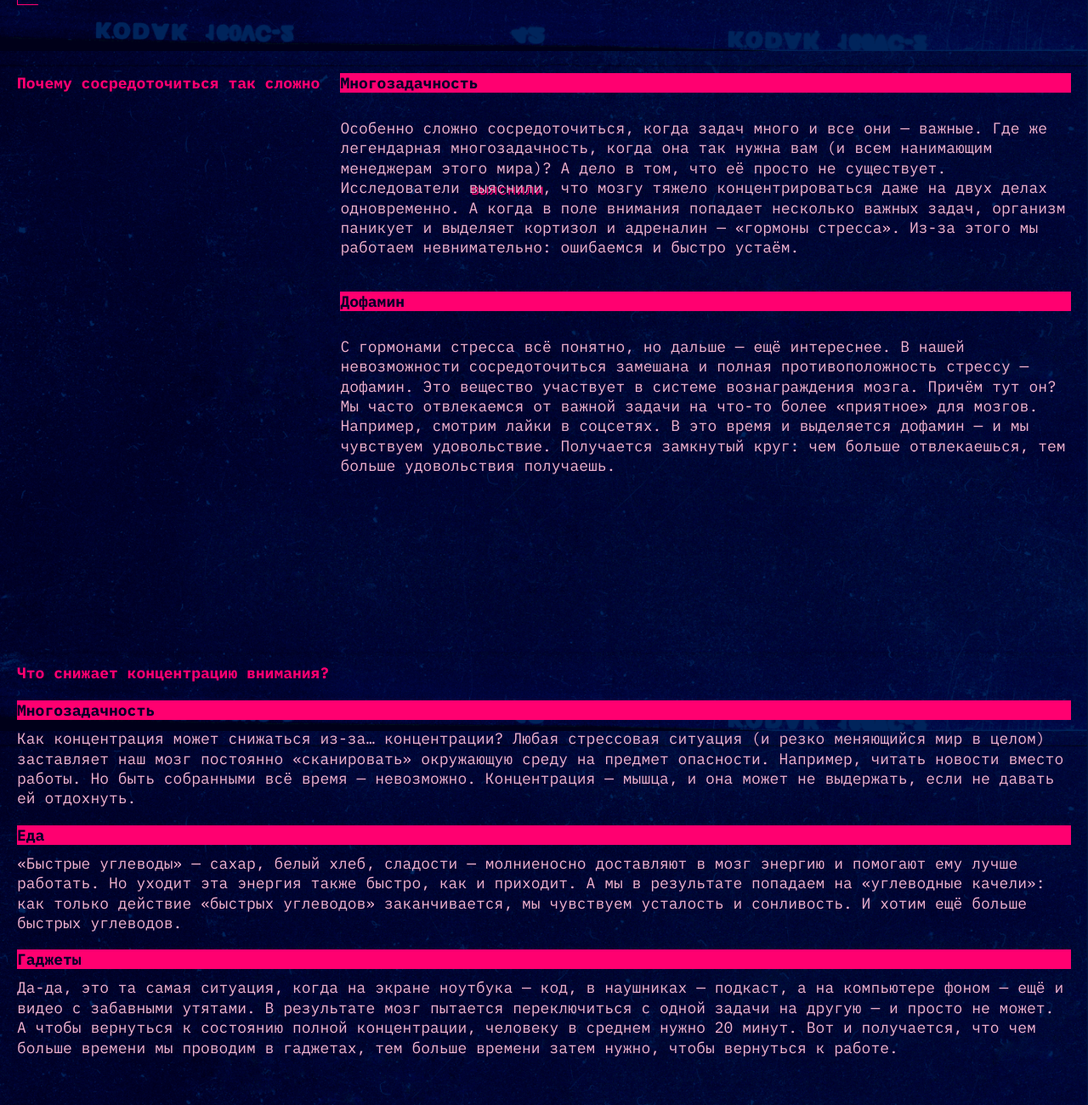
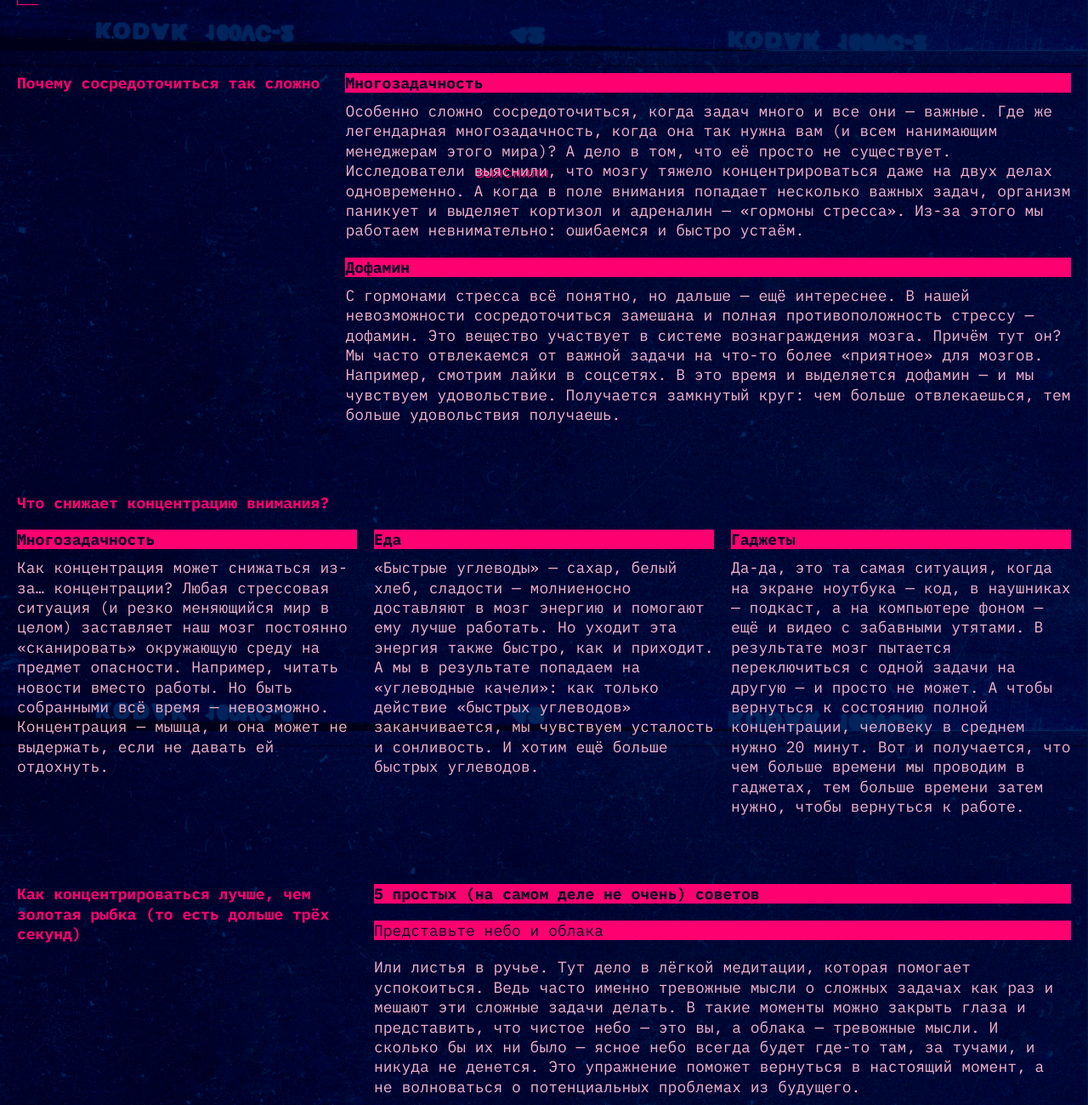
Before and after one commit to RinatMef/slozhno-sosredotochitsya, a website: page index.html in a window 1280 px wide. Shown: the part 740-2040 px from the top of the page at 85% size. Drawn offline with Linux system fonts and the light colour scheme.

Commit message:
декстоп почти готов, но надо переделать на списки

```diff
--- a/styles/style.css
+++ b/styles/style.css
@@ -600,7 +600,6 @@
 
   .header__theme-menu {
     margin: 0;
-
   }
 
   .header__decoration::before {
@@ -628,7 +627,7 @@
     padding: 20px;
   }
 
-   header .header-main-title {
+  header .header-main-title {
     margin-inline-start: -20px;
     font-size: clamp(7.5rem, 0.5625rem + 14.4531vw, 9.8125rem);
     padding-block-start: 295px;
@@ -637,7 +636,6 @@
   .header__accent-bg {
     margin-block-start: 130px;
     margin-block-end: 116px;
-
   }
 
   .content__text-block_section-1 .content__title {
@@ -647,7 +645,7 @@
   }
 
   .content__text-block_section-1 .content__text-subtitle {
-    margin-inline-start: 14px;
+    margin-inline-start: 0px;
     margin-block-start: 0px;
     margin-block-end: 0px;
   }
@@ -660,9 +658,9 @@
     margin-block-start: 80px;
   }
   .content__text-block_section-1 .content__text {
-    margin-inline-start: 14px;
-    padding-block-start: 10px;
-    padding-block-end: 10px;
+    margin-inline-start: 0px;
+    padding-block-start: 0px;
+    padding-block-end: 0px;
   }
 
   .content__text-block .content__text:last-of-type {
@@ -671,9 +669,10 @@
 
   .content__text-block_section-1 {
     display: grid;
-    grid-template-columns: repeat(3,  minmax(315px, auto));
-    grid-template-rows: repeat(11, min-content);
-    row-gap: 20px;
+    grid-template-columns: repeat(3, minmax(315px, auto));
+    grid-template-rows: repeat(4, min-content);
+    row-gap: 10px;
+    column-gap: 20px;
     grid-template-areas:
       "grid-area_1 grid-area_2 grid-area_2"
       "grid-area_1 grid-area_3 grid-area_3"
@@ -683,7 +682,7 @@
 
   .content__text-block_section-2 .content__title {
     margin-block-start: 0px;
-    margin-block-end: 21px;
+    margin-block-end: 10px;
     padding-inline-end: 10px;
   }
 
@@ -695,49 +694,48 @@
 
   .content__text-block_section-2 .content__text {
     margin-inline-start: 0px;
-    padding-block-start: 10px;
-    padding-block-end: 10px;
+    padding-block-start: 0px;
+    padding-block-end: 0px;
   }
 
   .content__text-block_section-2 {
     display: grid;
-    grid-template-columns: repeat(3,  minmax(315px, auto));
-    grid-template-rows: repeat(7, min-content);
+    grid-template-columns: repeat(3, minmax(315px, auto));
+    grid-template-rows: repeat(3, min-content);
+    row-gap: 10px;
+    column-gap: 20px;
     grid-template-areas:
       "grid-area_1 . ."
-      "grid-area_2 grid-area_2 grid-area_2"
-      "grid-area_3 grid-area_3 grid-area_3"
-      "grid-area_4 grid-area_4 grid-area_4"
-      "grid-area_5 grid-area_5 grid-area_5"
-      "grid-area_6 grid-area_6 grid-area_6"
-      "grid-area_7 grid-area_7 grid-area_7";
+      "grid-area_2 grid-area_4 grid-area_6"
+      "grid-area_3 grid-area_5 grid-area_7";
   }
 
   .content__text-block_section-3 .content__title {
     margin-block-start: 0px;
-    margin-block-end: 20px;
+    margin-block-end: 10px;
     padding-inline-end: 10px;
   }
 
   .content__text-block_section-3 .content__text-subtitle {
-    margin-inline-start: 14px;
+    margin-inline-start: 0px;
     margin-block-start: 0px;
-    margin-block-end: 20px;
+    margin-block-end: 0px;
   }
 
   .content__text-block_section-3 .content__text-subtitle_regular {
-    margin-inline-start: 14px;
+    margin-inline-start: 0px;
     margin-block-start: 0px;
     margin-block-end: 0px;
   }
   .content__text-block_section-3 .content__text {
-    margin-inline-start: 14px;
-    padding-block-start: 10px;
-    padding-block-end: 10px;
+    margin-inline-start: 0px;
+    padding-block-start: 0px;
+    padding-block-end: 0px;
   }
   .content__text-block_section-3 {
     display: grid;
-    gap: 20px;
+    row-gap: 20px;
+    column-gap: 20px;
     grid-template-columns: repeat(3, minmax(315px, auto));
     grid-template-rows: repeat(11, min-content);
     align-self: self-start;
```
